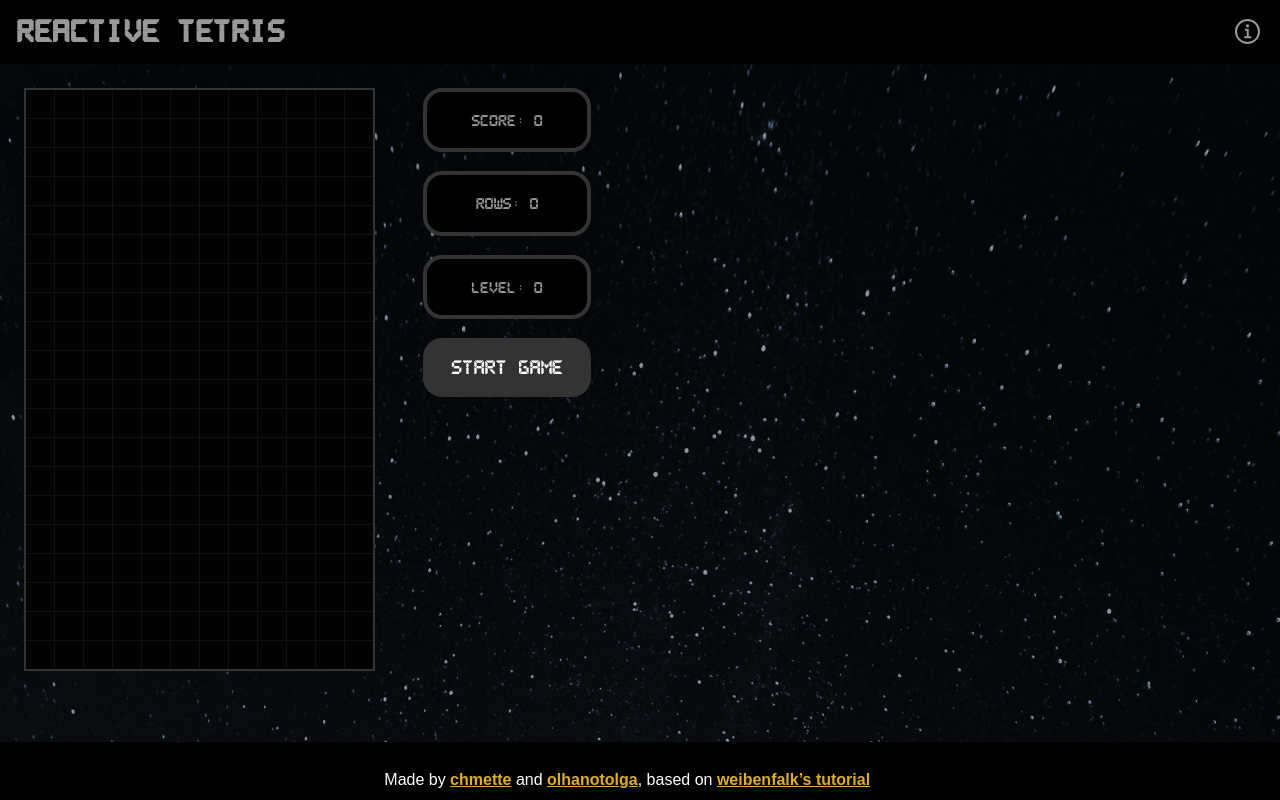
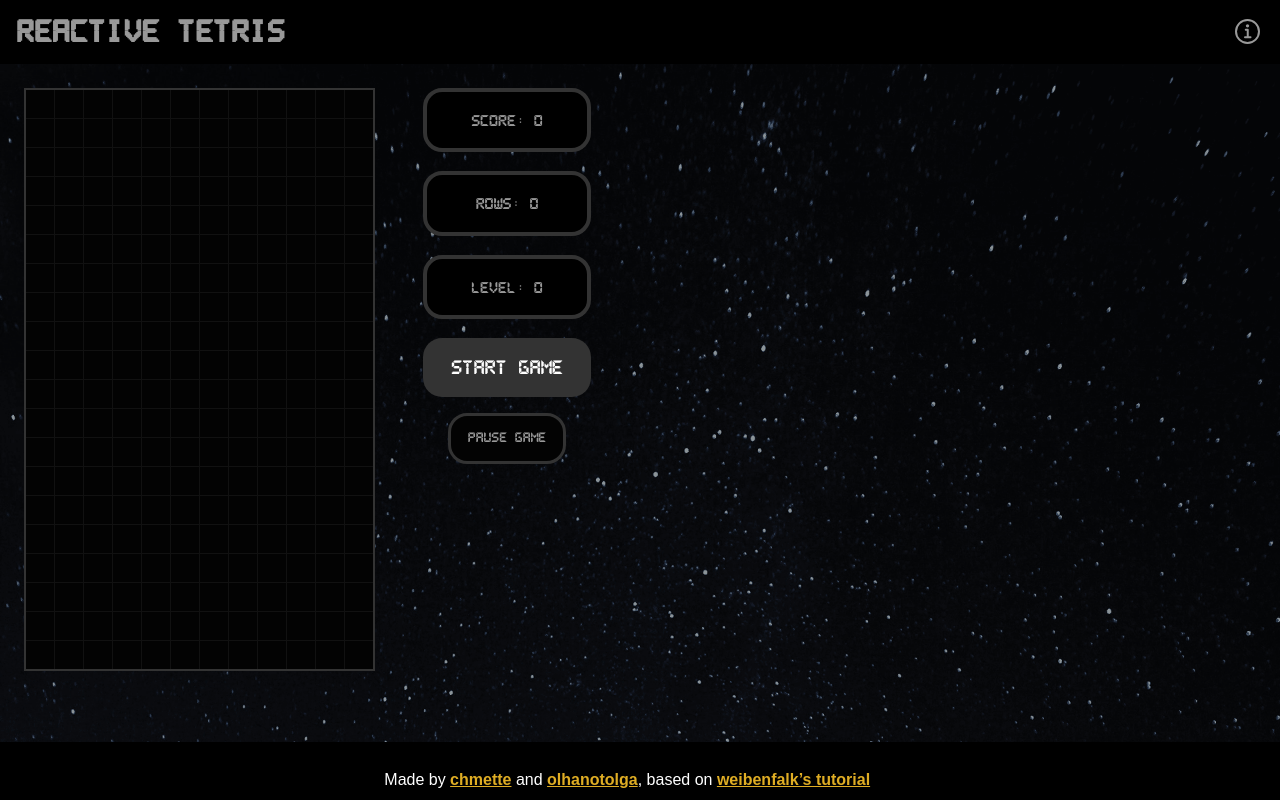
Before and after one commit to chmette/reactive-tetris, a React (Create React App) app: page / in a window 1280 px wide. Built offline with nearby package versions, Linux system fonts and the light colour scheme.

Commit message:
add PauseButton

```diff
--- /dev/null
+++ b/src/components/PauseButton.jsx
@@ -0,0 +1,14 @@
+import React from 'react'
+import {StyledPauseButton} from './styles/StyledPauseButton'
+
+const PauseButton = ({state,callback}) => {
+    return (
+
+            <StyledPauseButton onClick={callback}>
+                {state ? 'Pause Game': 'Continue'}
+            </StyledPauseButton>
+
+    )
+}
+
+export default PauseButton
--- a/src/components/StartButton.jsx
+++ b/src/components/StartButton.jsx
@@ -1,10 +1,10 @@
 import React from 'react'
-import { StyledStartButton } from './styles/StyledStatButton'
+import { StyledStartButton } from './styles/StyledStartButton'
 
-const StartButton = ({callback}) => {
+const StartButton = ({callback, text}) => {
     return (
         <StyledStartButton  onClick={callback}>
-            Start Game
+            {text}
         </StyledStartButton>
     )
 }
--- a/src/components/Tetris.jsx
+++ b/src/components/Tetris.jsx
@@ -1,8 +1,10 @@
 import React, {useState} from 'react';
 
+//Game Helper Functions
  import {createStage, checkCollision} from '../gameHelpers';
 
-import { StyledTetrisWrapper, StyledTetris } from './styles/StyledTetris';
+// styles
+ import { StyledTetrisWrapper, StyledTetris } from './styles/StyledTetris';
 
 //Hooks
 import {usePlayer} from '../hooks/usePlayer';
@@ -14,11 +16,15 @@ import {useGameStatus} from '../hooks/useGameStatus'
 import Stage from './Stage';
 import Display from './Display';
 import StartButton from './StartButton';
+import PauseButton from './PauseButton';
 
 
 const Tetris = () => {
 	const [dropTime, setDropTime] = useState(null);
 	const [gameOver, setGameOver] = useState(false);
+	const [btnText, setBtnText] = useState('Start Game')
+	const [togglePause, setTogglePause]=useState(true)
+
 
     const [player, updatePlayerPos, resetPlayer, playerRotate] = usePlayer();
 	const [stage, setStage, rowsCleared] = useStage(player, resetPlayer);
@@ -43,6 +49,20 @@ const Tetris = () => {
 		setLevel(0);
 		setRows(0);
 		setGameOver(false);
+		setBtnText('Reset Game');
+		setTogglePause(true);
+
+	}
+
+	const pauseGame=()=>{
+  		setTogglePause(!togglePause)
+		  if(togglePause === true ){
+			setDropTime(null)
+			console.log('Game paused')
+		} else {
+			setDropTime(1000 / (level + 1) + 200)
+			console.log('Game continues');
+		}
 	}
 
 	const drop = () => {
@@ -61,6 +81,7 @@ const Tetris = () => {
 				console.log("it's all over now");
 				setGameOver(true);
 				setDropTime(null);
+				setBtnText('Start Game')
 			}
 			updatePlayerPos({x: 0, y: 0, collided: true});
 		}
@@ -122,7 +143,8 @@ const Tetris = () => {
 								<Display text="Level:" value={level} />
 		                    </div>
 		                    )}
-							<StartButton callback={startGame} />
+							<StartButton text={btnText} callback={startGame} />
+							<PauseButton state={togglePause}  callback ={pauseGame}/>
 						</aside>
 
 					</StyledTetris>
--- /dev/null
+++ b/src/components/styles/StyledPauseButton.js
@@ -0,0 +1,19 @@
+import styled from "styled-components";
+
+export const StyledPauseButton = styled.button`
+  box-sizing: border-box;
+  padding: 1.1rem 0.8rem 1rem;
+  margin: 1rem auto;
+  border-radius: 1.2rem;
+  border: 3px solid #333;
+  color: #999;
+  background: #030303;
+  font-family: Pixel, Arial, Helvetica, sans-serif;
+  font-size: 0.7rem;
+  outline: none;
+  cursor: pointer;
+
+  @media screen and (min-width: 600px) {
+    width: 15ch;
+  }
+`;
--- /dev/null
+++ b/src/components/styles/StyledStartButton.js
@@ -0,0 +1,18 @@
+import styled from "styled-components";
+
+export const StyledStartButton = styled.button`
+  box-sizing: border-box;
+  padding: 1.5rem 1rem 1.2rem;
+  border-radius: 1.2rem;
+  border: none;
+  color: white;
+  background: #333;
+  font-family: Pixel, Arial, Helvetica, sans-serif;
+  font-size: 1rem;
+  outline: none;
+  cursor: pointer;
+
+  @media screen and (min-width: 600px) {
+    width: 15ch;
+  }
+`;
--- a/src/components/styles/StyledStatButton.js
+++ /dev/null
@@ -1,18 +0,0 @@
-import styled from "styled-components";
-
-export const StyledStartButton = styled.button`
-    box-sizing: border-box;
-    padding: 1.5rem 1rem 1.2rem;
-    border-radius: 1.2rem;
-    border: none;
-    color: white;
-    background: #333;
-    font-family: Pixel, Arial, Helvetica, sans-serif;
-    font-size: 1rem;
-    outline: none;
-    cursor: pointer;
-
-	@media screen and (min-width: 600px) {
-		width: 15ch;
-	}
-`;
```
